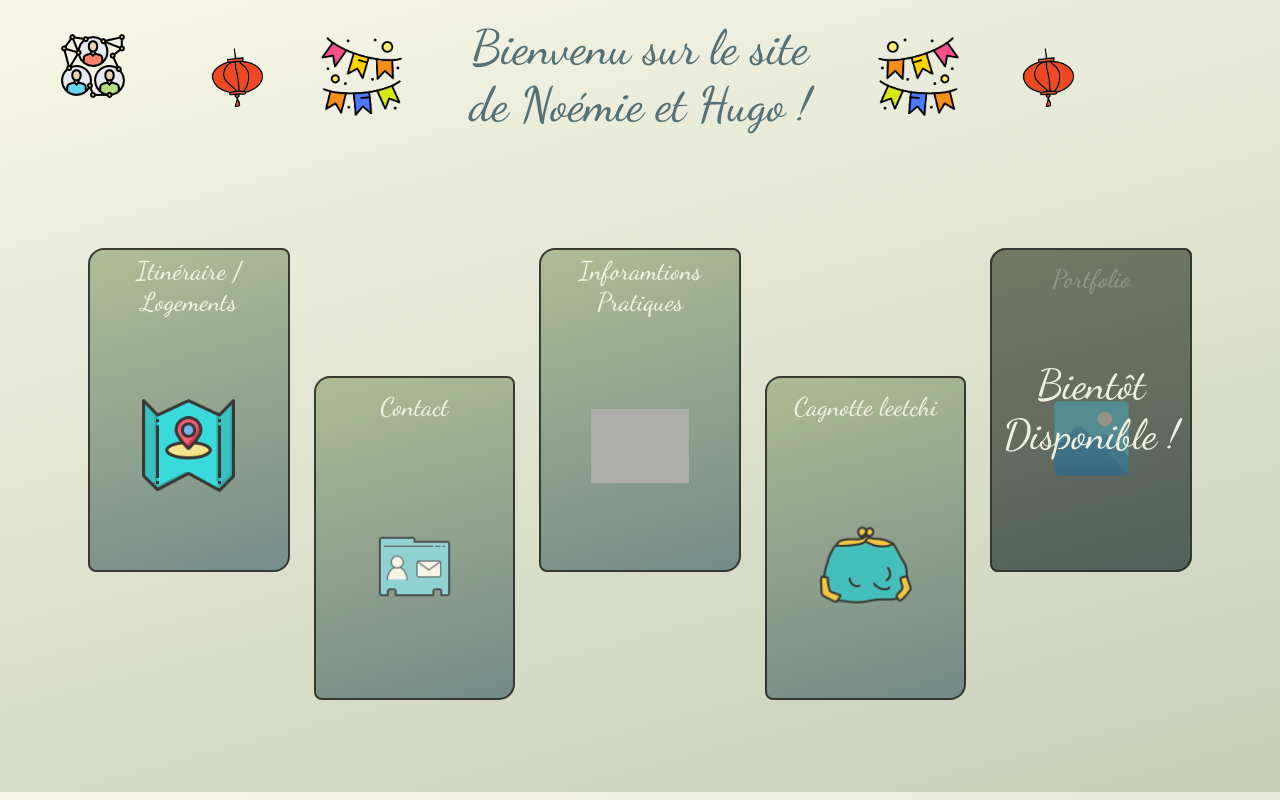
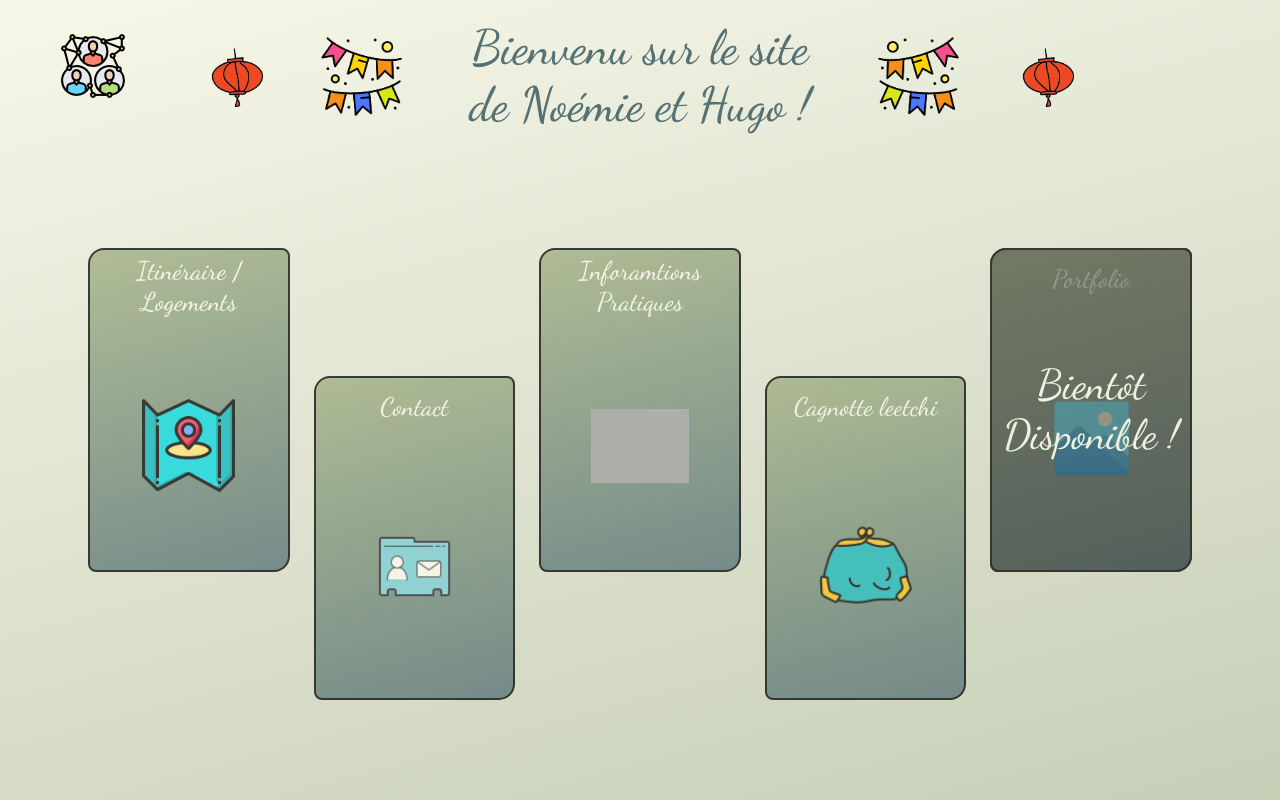
Before and after one commit to Paul-Serrano/Site-de-Mariage, a PHP site: page /view/index.php in a window 1280 px wide. Run offline with PHP 8.4, Linux system fonts and the light colour scheme; some libraries are stand-ins or nearby versions; grey boxes are pictures that could not be loaded.

Commit message:
html height

```diff
--- a/public/style.css
+++ b/public/style.css
@@ -12,6 +12,10 @@
   font-family: "Dancing Script", "Sans-serif";
   font-size: 2rem;
   color: #557174;
+}
+
+html {
+  height: 100%;
 }
 
 img {
@@ -1722,6 +1726,10 @@ body {
 /* tablet & phone wide -- start */
 
 @media (max-width: 850px) {
+  html {
+    height: auto;
+  }
+
   .lantern-small {
     display: none;
   }
```
